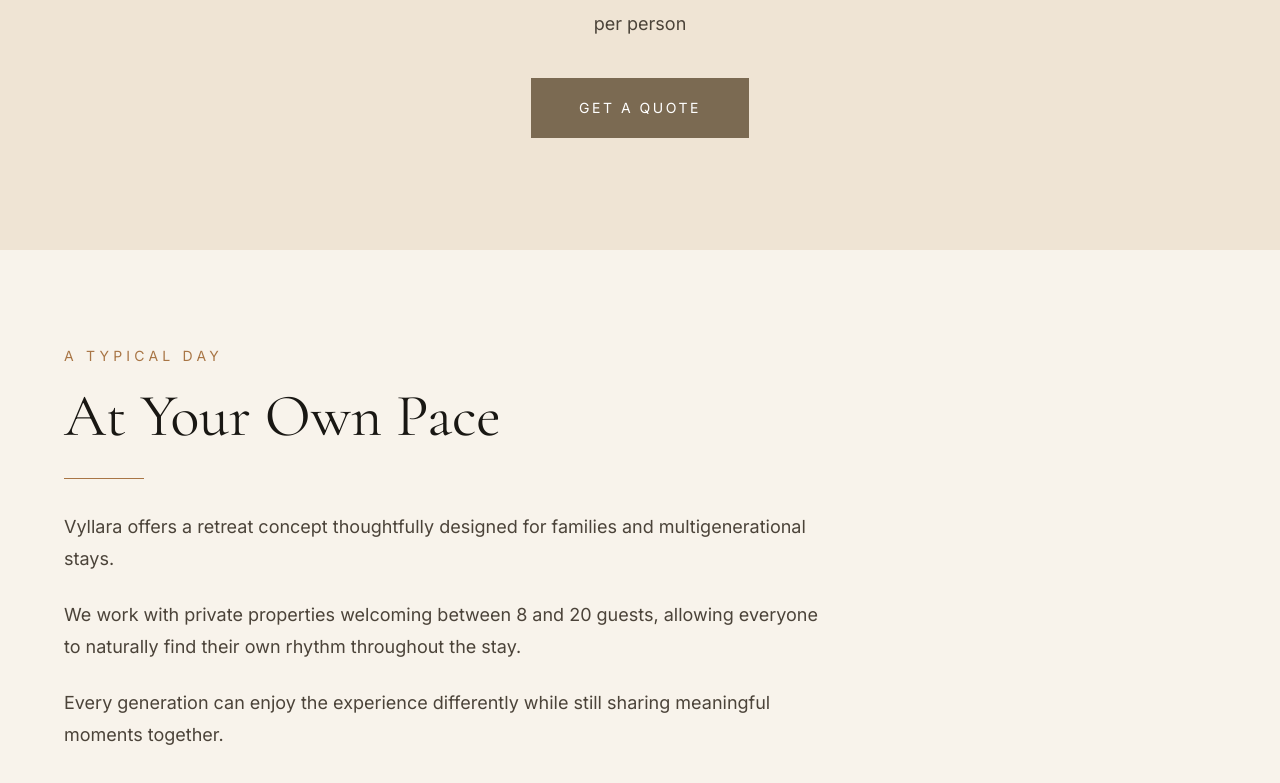
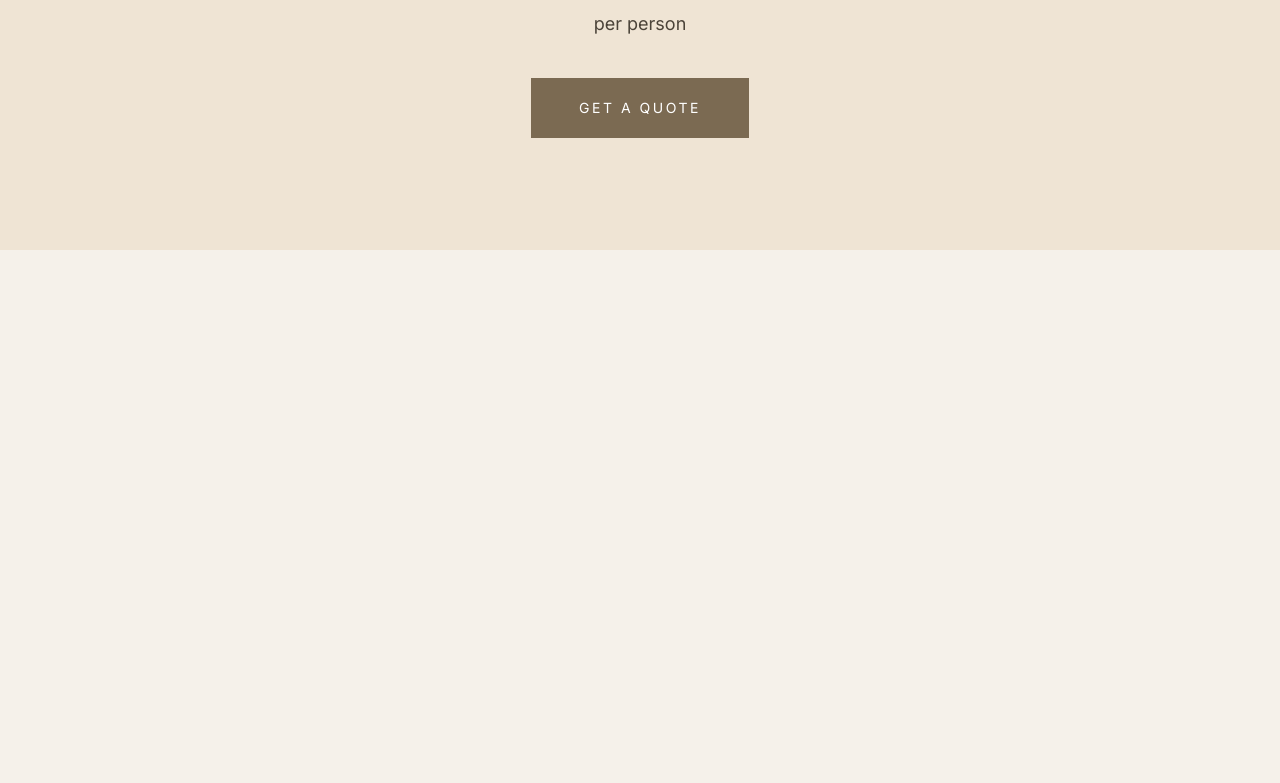
Before and after one commit to pbergeron05/vyllara-site2, a Next.js app: page / in a window 1280 px wide. Shown: the part 1846-2629 px from the top of the page. After the commit the page ends 2096 px from the top, so only its background shows below. Built offline with nearby package versions, Linux system fonts and the light colour scheme.

Commit message:
Update page.tsx

```diff
--- a/src/app/page.tsx
+++ b/src/app/page.tsx
@@ -118,37 +118,7 @@ export default function FamilyRetreatPage() {
           </button>
         </div>
       </section>
-<section className="bg-[#f8f3eb] px-6 py-24 md:px-16">
-  <div className="mx-auto max-w-6xl">
 
-    <div className="max-w-3xl">
-      <p className="uppercase tracking-[0.3em] text-sm text-[#a87545]">
-        A Typical Day
-      </p>
-
-      <h2 className="mt-5 font-serif text-5xl md:text-6xl leading-none text-[#191713]">
-        At Your Own Pace
-      </h2>
-
-      <div className="my-8 h-px w-20 bg-[#a87545]" />
-
-      <div className="space-y-6 text-lg leading-8 text-[#4b4339]">
-        <p>
-          Vyllara offers a retreat concept thoughtfully designed for families and multigenerational stays.
-        </p>
-
-        <p>
-          We work with private properties welcoming between 8 and 20 guests, allowing everyone to naturally find their own rhythm throughout the stay.
-        </p>
-
-        <p>
-          Every generation can enjoy the experience differently while still sharing meaningful moments together.
-        </p>
-      </div>
-    </div>
-
-  </div>
-</section>
     </main>
   );
 }
```
